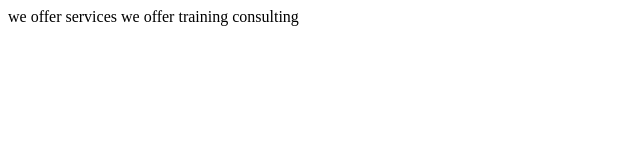
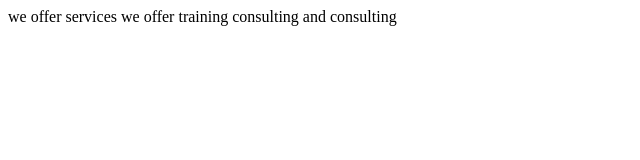
Before and after one commit to srinivaskurecheti/general, a plain HTML site: page services.html in a window 1280 px wide. Shown: the whole page, without its empty margins (0-640 px from the left). Drawn offline with Linux system fonts and the light colour scheme.

Commit message:
added one more consulting

```diff
--- a/services.html
+++ b/services.html
@@ -2,7 +2,7 @@
 
     <body>
        we offer services
-       we offer training consulting
+       we offer training consulting and consulting
     </body>
     <title></title>
 
```
